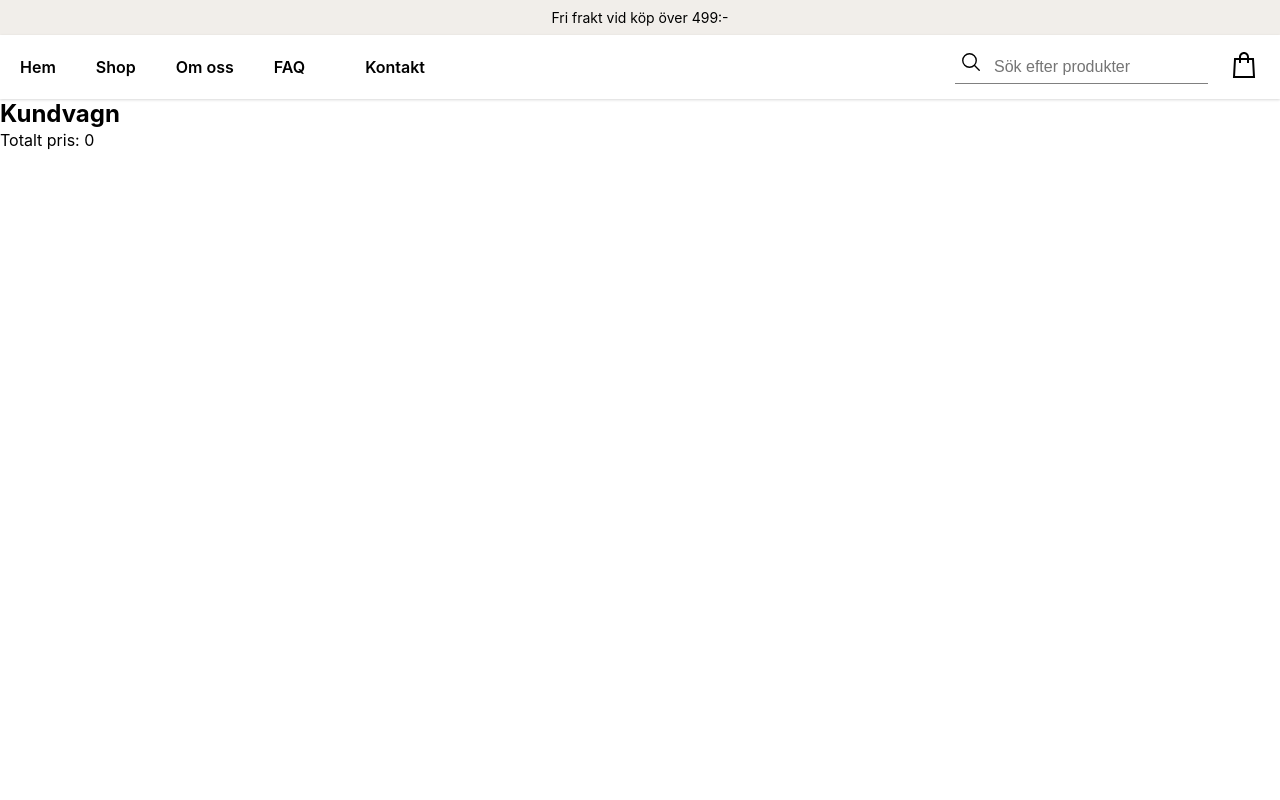
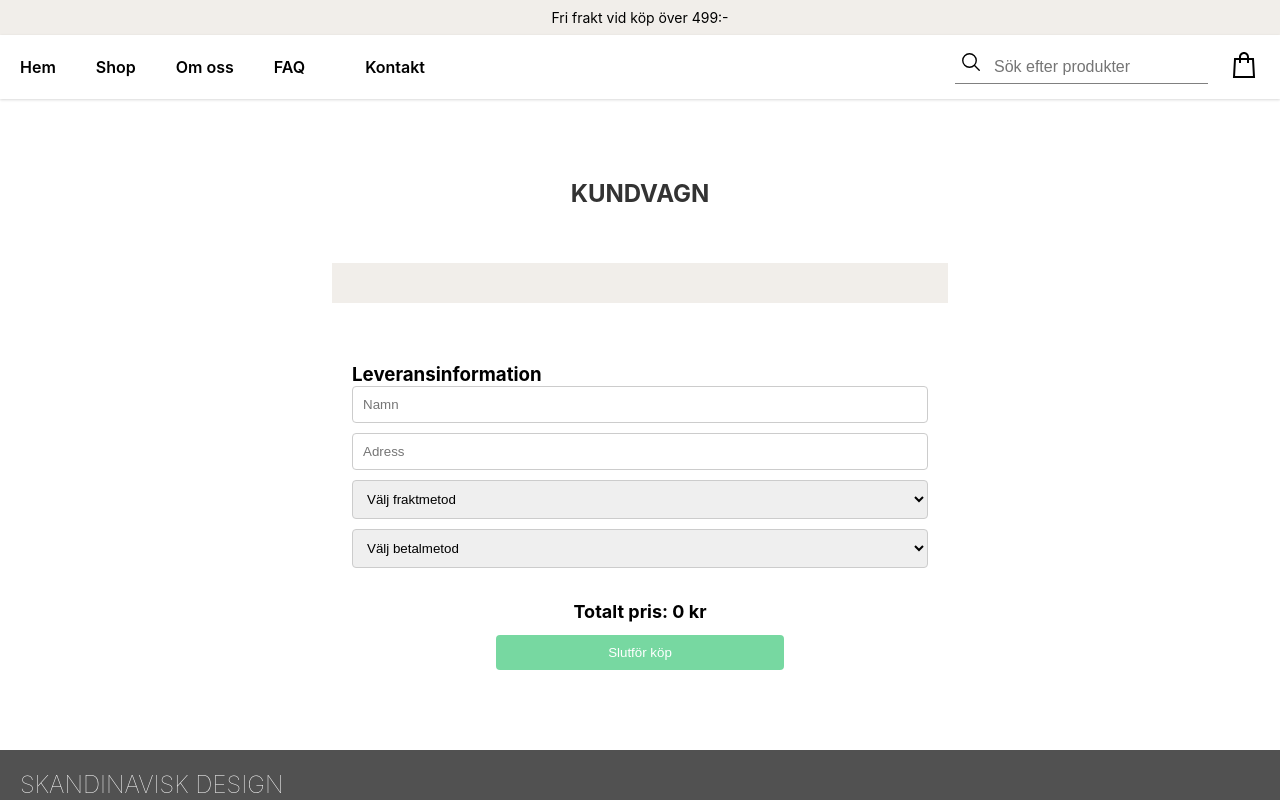
Before and after one commit to idadanielsson/Mywebshop, a React (Create React App) app in the folder client/my-app/: page /checkout in a window 1280 px wide. Shown: the top 800 px of the page. Built offline with nearby package versions, Linux system fonts and the light colour scheme.

Commit message:
checkout

```diff
--- a/client/my-app/src/App.tsx
+++ b/client/my-app/src/App.tsx
@@ -28,7 +28,7 @@ function App() {
 	}, [cart]);
 
 	const cartTotalPrice = cart.reduce((totalPrice, item) => {
-		return totalPrice + item.selectedColor.price * item.amount;
+		return totalPrice + item.price * item.amount;
 	}, 0);
 
 	const addProductToCart = (newItem: CartItem) => {
@@ -55,16 +55,15 @@ function App() {
 	};
 
 	const minusProduct = (product: CartItem, i: number) => {
+		let newCart = [...cart];
 		if (product.amount === 1) {
-			cart.splice(i, 1);
-			let copy = [...cart];
-			setCart(copy);
+			newCart.splice(i, 1);
 		} else {
-			product.amount--;
-			let copy = [...cart];
-			setCart(copy);
+			newCart[i] = { ...newCart[i], amount: newCart[i].amount - 1 };
 		}
+		setCart(newCart);
 	};
+
 	return (
 		<MyContext.Provider
 			value={{
--- a/client/my-app/src/components/checkout/Checkout.scss
+++ b/client/my-app/src/components/checkout/Checkout.scss
@@ -1,4 +1,103 @@
 .checkout {
-	width: 100%;
-	height: 90vh;
+	width: 90%;
+	border-radius: 10px;
+	margin: 80px 0;
+	display: flex;
+	flex-direction: column;
+	justify-content: center;
+	align-items: center;
+
+	&__title {
+		margin-bottom: 15px;
+		color: #333;
+		text-transform: uppercase;
+	}
+
+	&__list {
+		width: 50%;
+		list-style: none;
+		padding: 20px;
+		background-color: rgb(241, 238, 234);
+		margin: 40px 0;
+	}
+
+	&__item {
+		display: flex;
+		justify-content: space-between;
+		align-items: center;
+		margin-bottom: 10px;
+		padding: 10px;
+		border-radius: 5px;
+		border-bottom: 0.5px solid lightgrey;
+	}
+	&__form {
+		width: 50%;
+		display: flex;
+		flex-direction: column;
+		margin-top: 20px;
+
+		&__title {
+			margin-bottom: 10px;
+		}
+
+		input,
+		select {
+			padding: 10px;
+			margin-bottom: 10px;
+			border: 1px solid #ccc;
+			border-radius: 4px;
+		}
+	}
+
+	&__price {
+		font-size: 18px;
+		font-weight: bold;
+	}
+
+	&__error {
+		color: red;
+		font-weight: bold;
+	}
 }
+
+.item {
+	&__minus,
+	&__plus {
+		padding: 4px 8px;
+		margin: 0 5px;
+		border: none;
+		color: black;
+		border-radius: 50%;
+		font-size: 16px;
+	}
+
+	&__name {
+		font-weight: bold;
+	}
+
+	&__price {
+		font-style: italic;
+	}
+}
+
+.checkout-submit {
+	display: flex;
+	align-items: center;
+	justify-content: center;
+	flex-direction: column;
+	margin-top: 20px;
+
+	p {
+		margin-bottom: 10px;
+	}
+
+	button {
+		width: 50%;
+		padding: 10px 15px;
+		background-color: rgb(119, 216, 161);
+		color: white;
+		border: none;
+		border-radius: 4px;
+		cursor: pointer;
+	}
+}
--- a/client/my-app/src/components/checkout/Checkout.tsx
+++ b/client/my-app/src/components/checkout/Checkout.tsx
@@ -10,10 +10,66 @@ export const Checkout = () => {
 	}
 	const { cart, minusProduct, plusProduct, cartTotalPrice } = context;
 
+	const handleFormSubmit = (event: React.FormEvent<HTMLFormElement>) => {
+		event.preventDefault();
+		// Här hanterar du formulärdata
+	};
+
 	return (
 		<div className='checkout'>
 			<h2 className='checkout__title'>Kundvagn</h2>
-			<p className='checkout__price'>Totalt pris: {cartTotalPrice}</p>
+			<ul className='checkout__list'>
+				{cart.map((item, index) => (
+					<li className='checkout__item' key={index}>
+						<span className='item__name'>{item.product.name}</span>
+						<span className='item__price'>{item.price}:-</span>
+						<div className='item__controls'>
+							<button
+								className='item__minus'
+								onClick={() => minusProduct(item, index)}
+							>
+								−
+							</button>
+							<span className='item__quantity'>{item.amount}</span>
+							<button className='item__plus' onClick={() => plusProduct(item)}>
+								+
+							</button>
+						</div>
+					</li>
+				))}
+			</ul>
+			<form className='checkout__form' onSubmit={handleFormSubmit}>
+				<h3 className='form__title'>Leveransinformation</h3>
+				<input
+					className='form__input'
+					type='text'
+					placeholder='Namn'
+					required
+				/>
+				<input
+					className='form__input'
+					type='text'
+					placeholder='Adress'
+					required
+				/>
+				<select className='form__select' required>
+					<option value=''>Välj fraktmetod</option>
+					<option value='standard'>Standardfrakt</option>
+					<option value='express'>Expressfrakt</option>
+				</select>
+				<select className='form__select' required>
+					<option value=''>Välj betalmetod</option>
+					<option value='credit_card'>Kreditkort</option>
+					<option value='paypal'>PayPal</option>
+				</select>
+				<div className='checkout-submit'>
+					<p className='checkout__price'>Totalt pris: {cartTotalPrice} kr</p>
+
+					<button className='form__submit' type='submit'>
+						Slutför köp
+					</button>
+				</div>
+			</form>
 		</div>
 	);
 };
--- a/client/my-app/src/components/shop/categories/Categories.scss
+++ b/client/my-app/src/components/shop/categories/Categories.scss
@@ -37,15 +37,21 @@
 			color: white;
 			border: none;
 			font-size: 16px;
+			cursor: pointer;
+		}
+
+		button:focus {
+			background-color: #1b130e;
 		}
 	}
 }
 
 .subcategories {
+	width: 100%;
 	position: absolute;
 	&__list {
 		display: flex;
-		padding-top: 40px;
+		padding-top: 20px;
 		list-style-type: none;
 	}
 
@@ -56,5 +62,9 @@
 			text-decoration: none;
 			color: black;
 		}
+
+		a:focus {
+			text-decoration: underline;
+		}
 	}
 }
--- a/client/my-app/src/components/shop/productdetails/ProductDetails.tsx
+++ b/client/my-app/src/components/shop/productdetails/ProductDetails.tsx
@@ -13,7 +13,6 @@ const ProductDetails = () => {
 	const [selectedColor, setSelectedColor] = useState<IColorWithPrice>();
 	const { id } = useParams();
 	const context = useContext(MyContext);
-	const [openInfo, setOpenInfo] = useState(null);
 
 	let newId = Number(id);
 
@@ -34,6 +33,13 @@ const ProductDetails = () => {
 
 	const getCurrentPrice = () => {
 		return selectedColor ? selectedColor.price : 'Välj storlek och färg';
+	};
+
+	const handleAddToCart = () => {
+		if (product && selectedSize && selectedColor) {
+			const newItem = new CartItem(product, selectedSize, selectedColor, 1);
+			context!.addProductToCart(newItem);
+		}
 	};
 
 	useEffect(() => {
@@ -111,7 +117,7 @@ const ProductDetails = () => {
 
 						<div className='product-details-wrapper-2__description'></div>
 						<div className='product-details-wrapper-2__add'>
-							<button>Lägg i varukorg</button>
+							<button onClick={handleAddToCart}>Lägg i varukorg</button>
 						</div>
 						<section className='product-details-info'>
 							<p>{product?.description}</p>
--- a/client/my-app/src/models/CartItem.ts
+++ b/client/my-app/src/models/CartItem.ts
@@ -1,4 +1,4 @@
-import { IColor, IColorWithPrice, IProduct, ISize } from './IProduct';
+import { IColorWithPrice, IProduct, ISize } from './IProduct';
 
 export class CartItem {
 	public price: number;
@@ -6,20 +6,21 @@ export class CartItem {
 	constructor(
 		public product: IProduct,
 		public selectedSize: ISize,
-		public selectedColor: IColorWithPrice, // Notera: Typen har ändrats till IColorWithPrice
+		public selectedColor: IColorWithPrice,
 		public amount: number
 	) {
-		// Hitta den valda storleken i produktens storlekslista
 		const selectedSizeWithColors = product.sizes.find(
 			(size) => size.id === selectedSize.id
 		);
 
-		// Hitta den valda färgen i den valda storlekens färglista
 		const colorInfo = selectedSizeWithColors?.colors.find(
 			(color) => color.id === selectedColor.id
 		);
 
-		// Tilldela priset från den valda färgen
-		this.price = colorInfo ? colorInfo.price : 0;
+		if (!colorInfo) {
+			this.price = 0;
+		} else {
+			this.price = colorInfo.price;
+		}
 	}
 }
```
